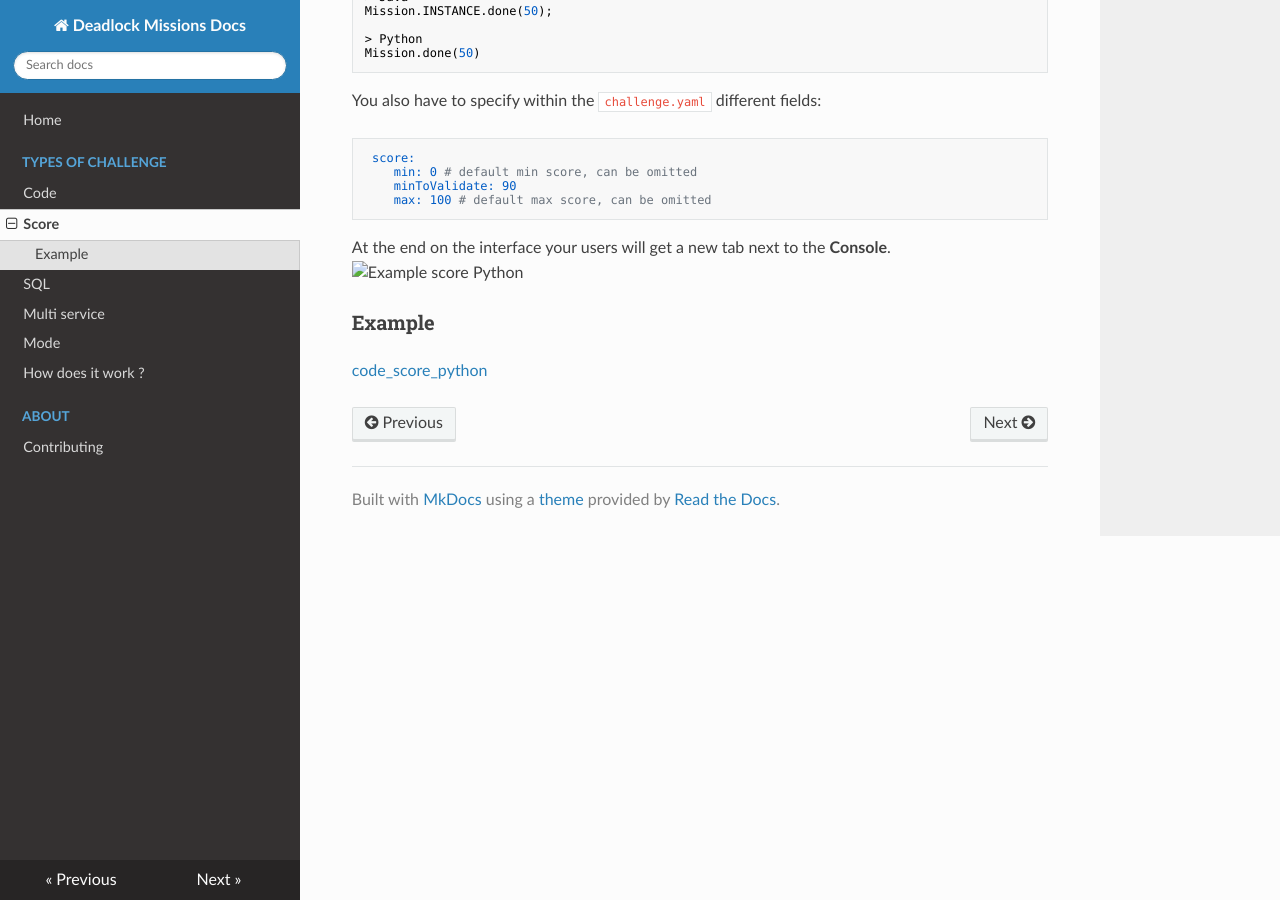
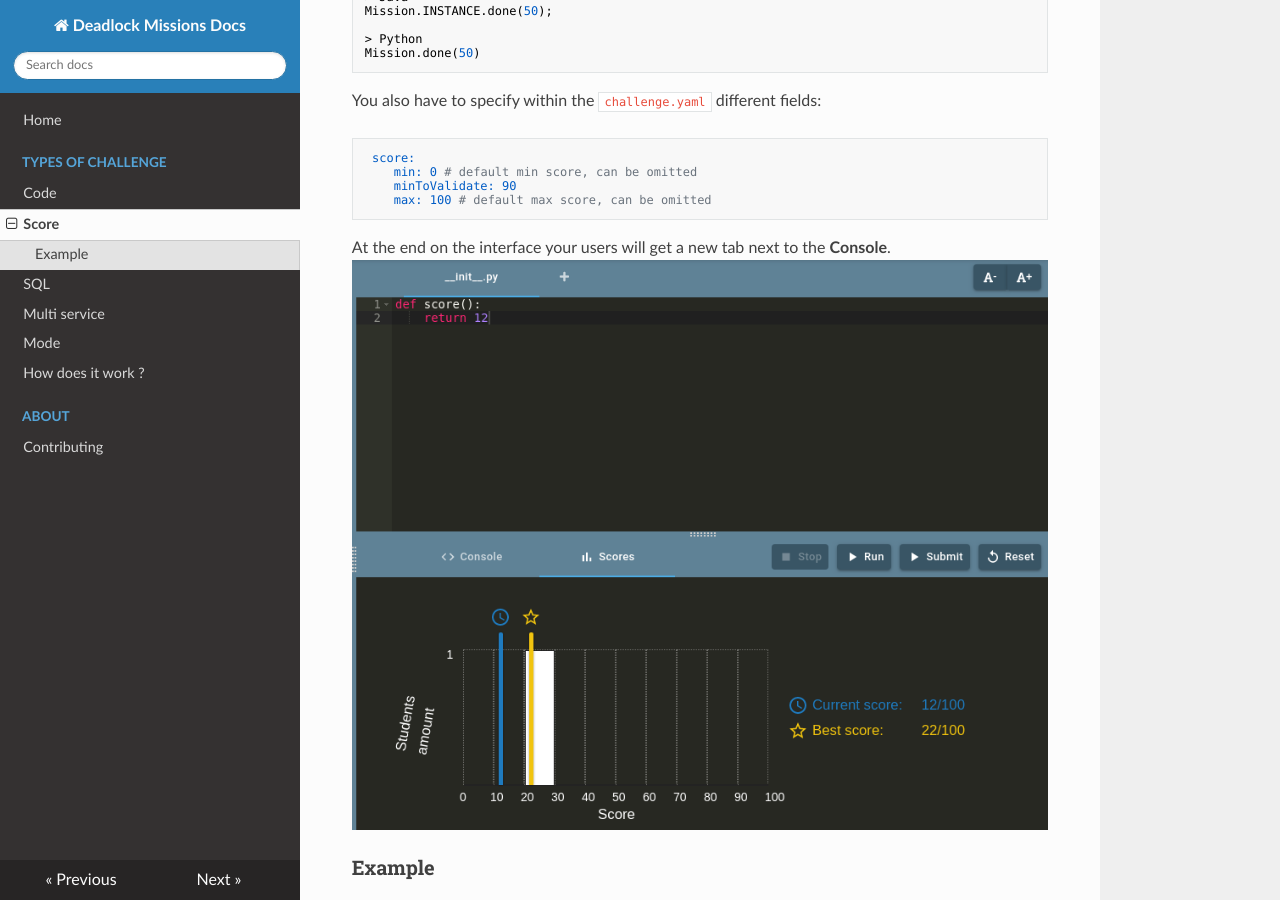
Before and after one commit to meitneshi/challenge-documentation, an MkDocs documentation site: the page built from docs/challenge-types/score.md, in a window 1280 px wide and 900 px high, scrolled down 394 px. Built offline with MkDocs 1.6.1, drawn with Linux system fonts in a browser that asks for light colours; nearby versions of some CDN libraries.

Commit message:
fix: python score path

````diff
--- a/docs/challenge-types/score.md
+++ b/docs/challenge-types/score.md
@@ -26,7 +26,7 @@ You also have to specify within the `challenge.yaml` different fields:
 ```
 
 At the end on the interface your users will get a new tab next to the **Console**.
-![Example score Python](img/example-score.png)
+![Example score Python](../../img/example-score.png)
 
 ### Example
 [code_score_python](https://github.com/deadlock-resources/challenge-examples/tree/master/example/code_score_python)
````
